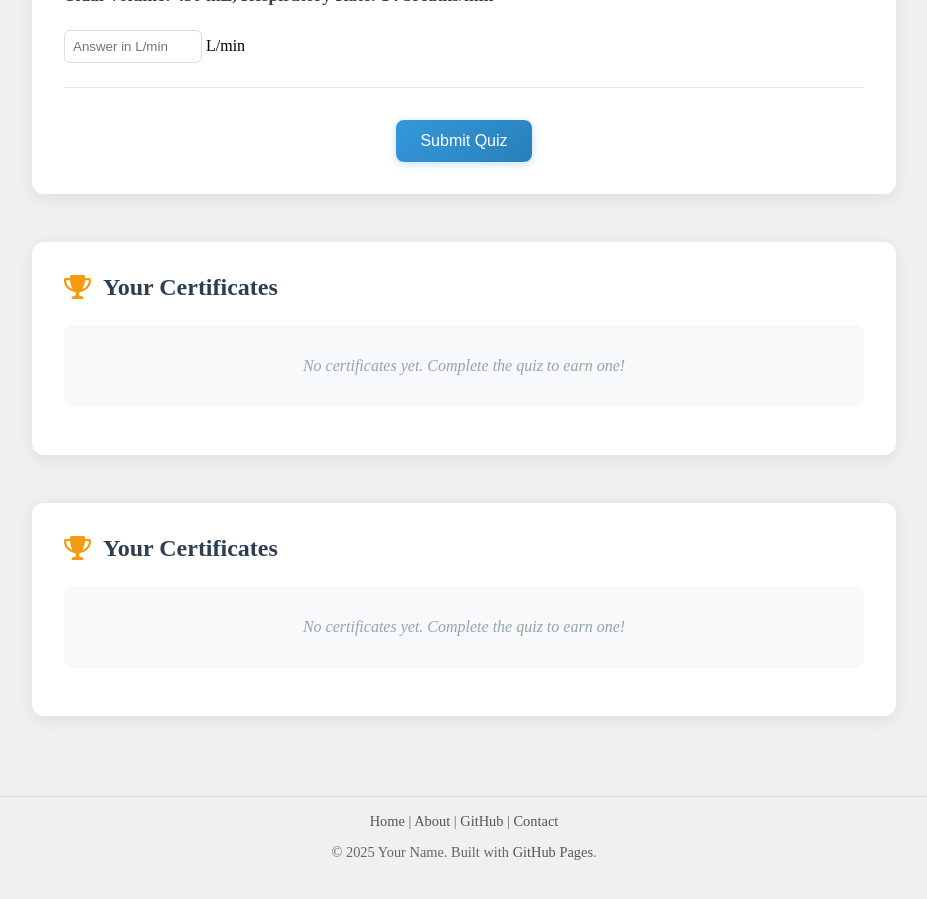
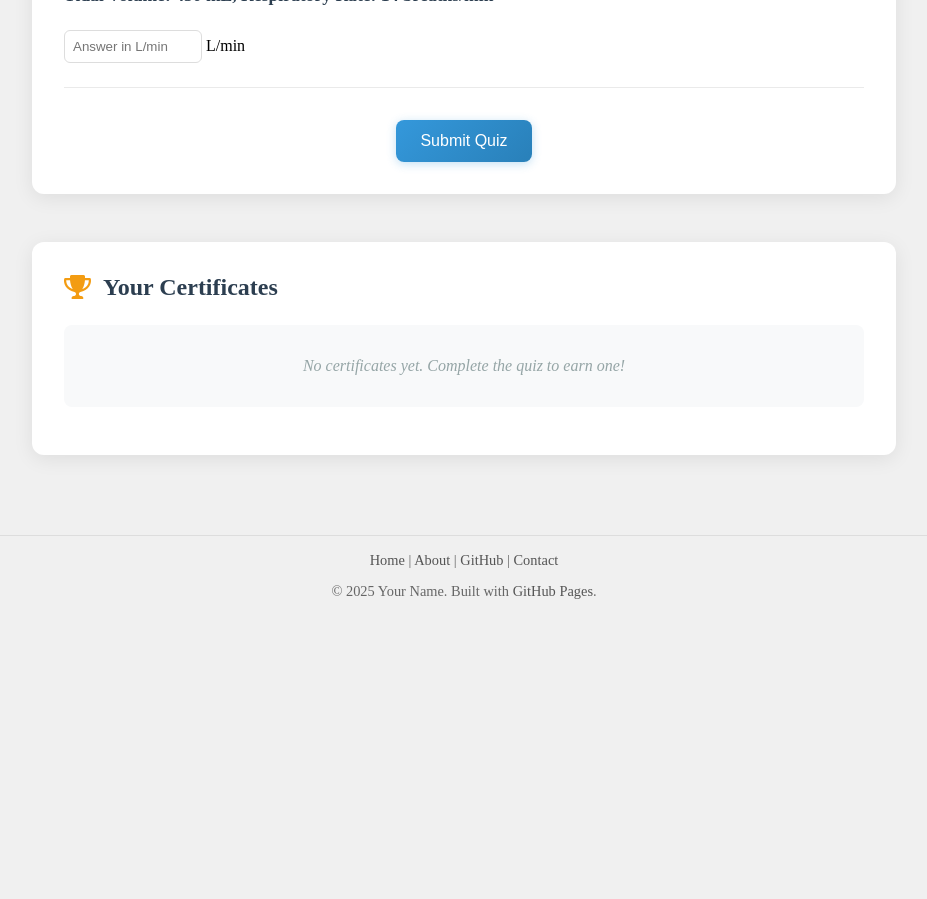
Before and after one commit to ZBZFirst/info, a Jekyll site: the page built from MinuteVentilationQuiz.md, in a window 1280 px wide and 900 px high, scrolled down 1084 px. Shown: the whole window, without its empty margins (176-1103 px from the left). Built offline with Jekyll 4.4.1, drawn with Linux system fonts in a browser that asks for light colours; after the commit the page ends 1723 px from its top, so only the background shows below that.

Commit message:
Update MinuteVentilationQuiz.md

```diff
--- a/MinuteVentilationQuiz.md
+++ b/MinuteVentilationQuiz.md
@@ -40,14 +40,6 @@ title: "Minute Ventilation Quiz"
     <p>Your score: <span id="score">0</span>/4</p>
     <div id="feedback"></div>
     <button id="certificate-btn" onclick="generateCertificate()">Generate Certificate</button>
-</div>
-
-<!-- Certificate Gallery -->
-<div id="cert-gallery">
-    <h2><i class="fas fa-trophy"></i> Your Certificates</h2>
-    <div id="cert-list">
-        <p id="no-certs">No certificates yet. Complete the quiz to earn one!</p>
-    </div>
 </div>
 
 <!-- Certificate Gallery -->
```
